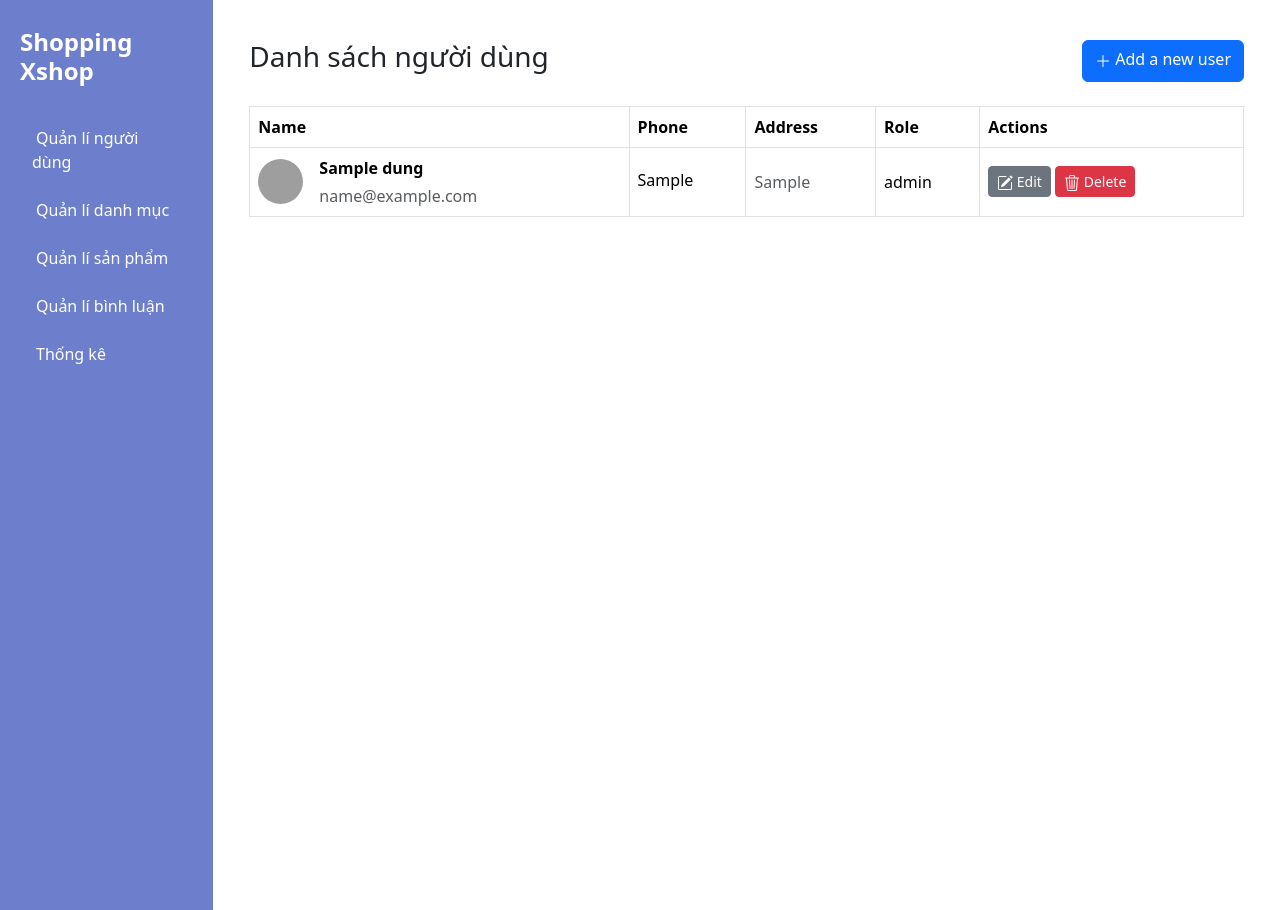
After one commit to Haidang01/shopping_php, a PHP site: page /views/admin/thongke.php in a window 1280 px wide. The commit adds this page. Run offline with PHP 8.4, Linux system fonts and the light colour scheme; tables that the repository leaves empty or names only in its code hold one stand-in row (values such as "Sample post"); grey boxes are pictures that could not be loaded.

Commit message:
thongke_html

```diff
--- a/views/admin/header.php
+++ b/views/admin/header.php
@@ -60,5 +60,10 @@
                 <span class="ms-1 d-none d-sm-inline">Quản lí bình luận</span>
               </a>
             </li>
+            <li class="nav-item px-2">
+              <a href="thongke.php" class="nav-link align-middle px-0">
+                <span class="ms-1 d-none d-sm-inline">Thống kê</span>
+              </a>
+            </li>
         </div>
       </div>
--- /dev/null
+++ b/views/admin/thongke.php
@@ -0,0 +1,84 @@
+<?php
+include 'header.php';
+include '../../model/connectDb.php';
+$q1 = 'SELECT * FROM `nguoi_dung`';
+$statement1 = $connect->prepare($q1);
+$statement1->execute();
+$users = $statement1->fetchAll();
+?>
+<div style='backround:#f8f9fa;' class="col  py-3">
+  <div class="container p-4">
+    <div style='display:flex' class='d_flex mb-4 justify-content-between'>
+      <h2 class='fs-3  d-inline'>Danh sách người dùng</h2>
+      <a href='formAddUser.php' class='btn btn-primary'>
+        <svg xmlns="http://www.w3.org/2000/svg" width="16" height="16" fill="currentColor" class="bi bi-plus-lg"
+          viewBox="0 0 16 16">
+          <path fill-rule="evenodd"
+            d="M8 2a.5.5 0 0 1 .5.5v5h5a.5.5 0 0 1 0 1h-5v5a.5.5 0 0 1-1 0v-5h-5a.5.5 0 0 1 0-1h5v-5A.5.5 0 0 1 8 2Z" />
+        </svg>
+        Add a new user</a>
+    </div>
+    <table class="table align-middle mb-0 bg-white table-bordered table-hover ">
+      <thead class="bg-light ">
+        <tr>
+          <th>Name</th>
+          <th>Phone</th>
+          <th>Address</th>
+          <th>Role</th>
+          <th>Actions</th>
+        </tr>
+      </thead>
+      <tbody>
+        <?php foreach ($users as $user) { ?>
+        <tr>
+          <td>
+            <div class="d-flex align-items-center">
+              <img src="../../controllers/<?php echo $user[
+                  'anh'
+              ]; ?>" alt="" style="width: 45px; height: 45px" class="rounded-circle" />
+              <div class="ms-3">
+                <p class="fw-bold mb-1"><?php echo $user['name']; ?></p>
+                <p class="text-muted mb-0"><?php echo $user['email']; ?></p>
+              </div>
+            </div>
+          </td>
+          <td>
+            <p class="fw-normal mb-1"><?php echo $user['sdt']; ?></< /p>
+          </td>
+          <td>
+            <p class="text-muted mb-0"><?php echo $user['dia_chi']; ?></< /p>
+          </td>
+          <td><?php echo $user['role']; ?></td>
+          <td>
+            <a href="./editUser.php?id=<?= $user[
+                'id'
+            ] ?>" class="btn btn-secondary btn-sm btn-rounded">
+              <svg xmlns="http://www.w3.org/2000/svg" width="16" height="16" fill="currentColor"
+                class="bi bi-pencil-square" viewBox="0 0 16 16">
+                <path
+                  d="M15.502 1.94a.5.5 0 0 1 0 .706L14.459 3.69l-2-2L13.502.646a.5.5 0 0 1 .707 0l1.293 1.293zm-1.75 2.456-2-2L4.939 9.21a.5.5 0 0 0-.121.196l-.805 2.414a.25.25 0 0 0 .316.316l2.414-.805a.5.5 0 0 0 .196-.12l6.813-6.814z" />
+                <path fill-rule="evenodd"
+                  d="M1 13.5A1.5 1.5 0 0 0 2.5 15h11a1.5 1.5 0 0 0 1.5-1.5v-6a.5.5 0 0 0-1 0v6a.5.5 0 0 1-.5.5h-11a.5.5 0 0 1-.5-.5v-11a.5.5 0 0 1 .5-.5H9a.5.5 0 0 0 0-1H2.5A1.5 1.5 0 0 0 1 2.5v11z" />
+              </svg>
+              Edit
+            </a>
+            <a href="../../controllers/deleteUser.php?id=<?= $user[
+                'id'
+            ] ?>" onclick="return confirm('Bạn có chắc k? ')" class="btn btn-danger btn-sm btn-rounded">
+              <svg xmlns="http://www.w3.org/2000/svg" width="16" height="16" fill="currentColor" class="bi bi-trash3"
+                viewBox="0 0 16 16">
+                <path
+                  d="M6.5 1h3a.5.5 0 0 1 .5.5v1H6v-1a.5.5 0 0 1 .5-.5ZM11 2.5v-1A1.5 1.5 0 0 0 9.5 0h-3A1.5 1.5 0 0 0 5 1.5v1H2.506a.58.58 0 0 0-.01 0H1.5a.5.5 0 0 0 0 1h.538l.853 10.66A2 2 0 0 0 4.885 16h6.23a2 2 0 0 0 1.994-1.84l.853-10.66h.538a.5.5 0 0 0 0-1h-.995a.59.59 0 0 0-.01 0H11Zm1.958 1-.846 10.58a1 1 0 0 1-.997.92h-6.23a1 1 0 0 1-.997-.92L3.042 3.5h9.916Zm-7.487 1a.5.5 0 0 1 .528.47l.5 8.5a.5.5 0 0 1-.998.06L5 5.03a.5.5 0 0 1 .47-.53Zm5.058 0a.5.5 0 0 1 .47.53l-.5 8.5a.5.5 0 1 1-.998-.06l.5-8.5a.5.5 0 0 1 .528-.47ZM8 4.5a.5.5 0 0 1 .5.5v8.5a.5.5 0 0 1-1 0V5a.5.5 0 0 1 .5-.5Z" />
+              </svg>
+              Delete
+            </a>
+          </td>
+        </tr>
+        <?php } ?>
+      </tbody>
+    </table>
+  </div>
+
+</div>
+</div>
+</div>
```
Also changed, not shown: controllers/addToCart.php (+4 -5 lines), views/user/components/ctsp.php (+33 -14 lines), views/user/components/quanlidm.php (renamed from views/admin/quanlidm.php).
